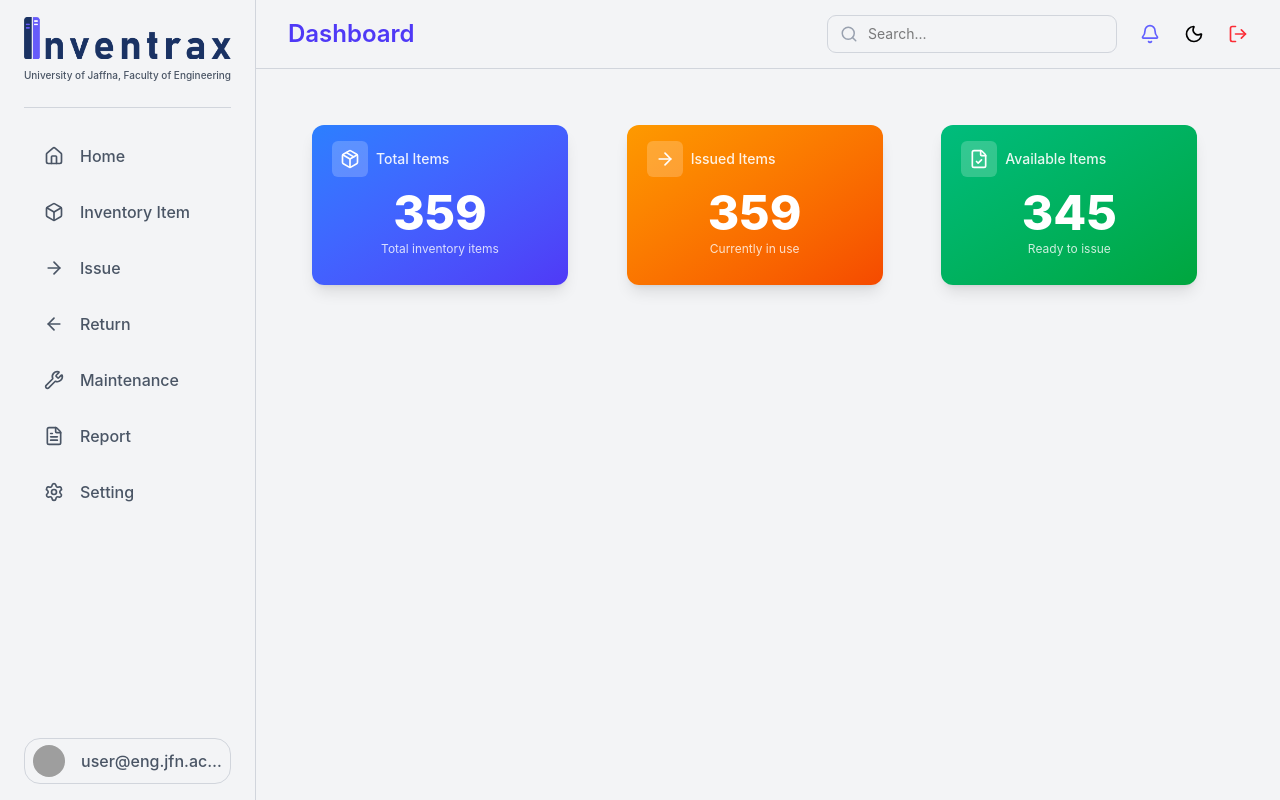
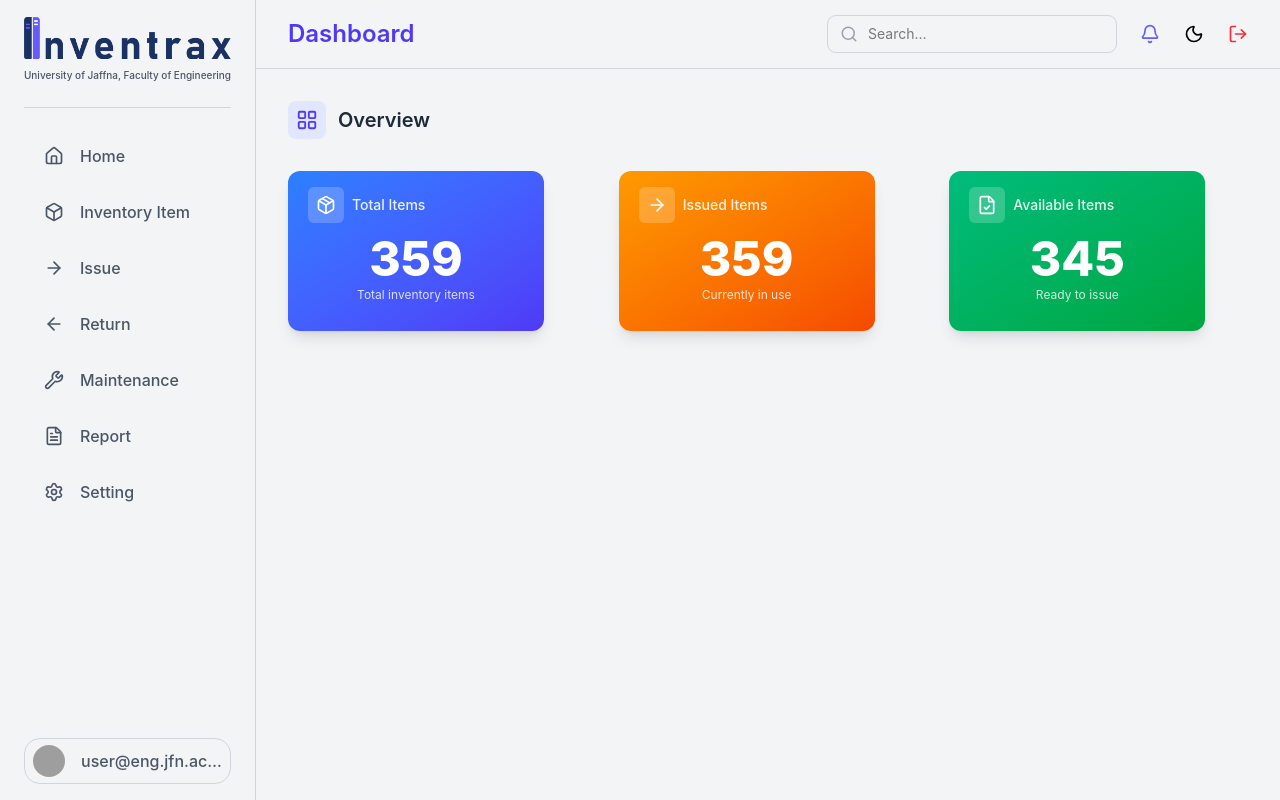
Before and after one commit to karenthiran/Inventory-Management-System, a React (Vite) app in the folder client/: page / in a window 1280 px wide. Built offline with nearby package versions, Linux system fonts and the light colour scheme; grey boxes are pictures that could not be loaded.

Commit message:
Home overview text and icon added and Home Data table component created

```diff
--- /dev/null
+++ b/client/src/components/layout/home/HomeDataTable.jsx
@@ -0,0 +1,33 @@
+import React from "react";
+
+const HomeDataTable = ({ columns, data }) => {
+  return (
+    <div className="bg-white rounded-2xl shadow-sm border border-gray-200 overflow-hidden">
+      <table className="w-full text-sm text-left">
+        <thead className="bg-gray-100 text-gray-600 uppercase text-xs">
+          <tr>
+            {columns.map((col, index) => (
+              <th key={index} className="px-6 py-4 font-semibold">
+                {col.header}
+              </th>
+            ))}
+          </tr>
+        </thead>
+
+        <tbody className="divide-y divide-gray-200">
+          {data.map((row, rowIndex) => (
+            <tr key={rowIndex} className="hover:bg-gray-50 transition-colors">
+              {columns.map((col, colIndex) => (
+                <td key={colIndex} className="px-6 py-4 text-gray-700">
+                  {row[col.accessor]}
+                </td>
+              ))}
+            </tr>
+          ))}
+        </tbody>
+      </table>
+    </div>
+  );
+};
+
+export default HomeDataTable;
--- a/client/src/pages/Home.jsx
+++ b/client/src/pages/Home.jsx
@@ -1,5 +1,5 @@
 import React from "react";
-import { ArrowRight, FileCheck, Package } from "lucide-react";
+import { ArrowRight, FileCheck, Package, LayoutGrid } from "lucide-react";
 import DashboardCard from "../components/common/DashboardCard";
 
 const cardData = [
@@ -28,11 +28,22 @@ const cardData = [
 
 const Home = () => {
   return (
-    <div className="p-6 flex justify-center">
-      <div className="grid grid-cols-1 md:grid-cols-3 gap-8 max-w-5xl w-full">
-        {cardData.map((card, index) => (
-          <DashboardCard key={index} {...card} />
-        ))}
+    <div className="p-0">
+      {/* 🔹 Top Left Header Section */}
+      <div className="flex items-center gap-3 mb-8">
+        <div className="bg-indigo-100 p-2 rounded-lg">
+          <LayoutGrid className="text-indigo-600" size={22} />
+        </div>
+        <h1 className="text-xl font-semibold text-gray-800">Overview</h1>
+      </div>
+
+      {/* 🔹 Cards Section */}
+      <div className="flex justify-center">
+        <div className="grid grid-cols-1 md:grid-cols-3 gap-8 max-w-5xl w-full">
+          {cardData.map((card, index) => (
+            <DashboardCard key={index} {...card} />
+          ))}
+        </div>
       </div>
     </div>
   );
```
Also changed, not shown: client/src/components/layout/home/Overview.jsx (deleted).
